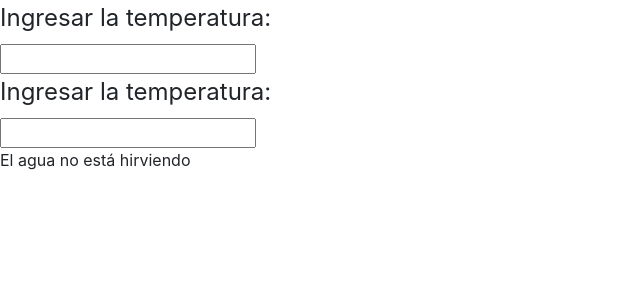
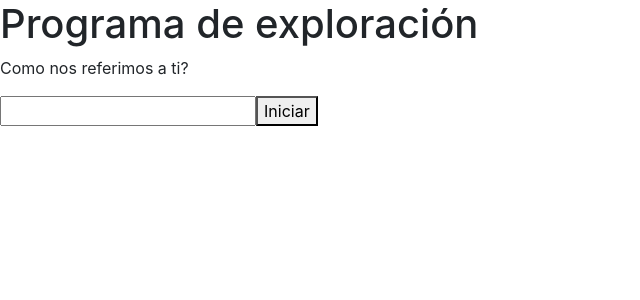
Before and after one commit to ces1406/Estudio-ReactJS, a React app: page / in a window 1280 px wide. Shown: the top 300 px of the page, without its empty margins (0-640 px from the left). Built offline with nearby package versions, Linux system fonts and the light colour scheme.

Commit message:
11->Composicion vs Herencia

```diff
--- a/index.js
+++ b/index.js
@@ -10,7 +10,8 @@ import ReactDOM from 'react-dom';
 //import App from './src/sitio_oficial/7_conditional_rendering/App';
 //import App from './src/sitio_oficial/8_lists_and_keys/App';
 //import App from './src/sitio_oficial/9_forms/App';
-import App from './src/sitio_oficial/10_lifting_state_up/App';
+//import App from './src/sitio_oficial/10_lifting_state_up/App';
+import App from './src/sitio_oficial/11_composit_vs_inherit/App';
 import 'bootstrap/dist/css/bootstrap.min.css';
 
 ReactDOM.render(<App />, document.getElementById('root'));
--- /dev/null
+++ b/src/sitio_oficial/11_composit_vs_inherit/App.js
@@ -0,0 +1,89 @@
+import React from 'react';
+
+// HERENCIA:
+function BordeDecorado(props){
+    return(
+        <div className={'BordeDecorado BordeDecorado-'+props.color}>
+            {props.children}
+        </div>
+    )
+}
+function Dialogo(props){
+    return(
+        <BordeDecorado color="blue">
+            <h1 className="Dialog-title">
+                {props.titulo}
+            </h1>
+            <p className="Dialog-message">
+                {props.mensaje}
+            </p>
+        </BordeDecorado>
+    )
+}
+function DialogoBienvenida(){
+    return(
+        <Dialogo titulo={'Bienvenido'} mensaje="Bienvenido al sitio sobre React!"></Dialogo>
+    )
+}
+function PanelDividido(){
+    return(
+        <div className="SplitPane">
+            <div className="SplitPane-left">
+                {props.left}
+            </div>
+            <div className="SplitPane-right">
+                {props.right}
+            </div>
+        </div>
+    )
+}
+
+// COMPOSICION:
+function DialogoC(props){
+    return(
+        <BordeDecorado color="blue">
+            <h1 className="Dialog-title">
+                {props.titulo}
+            </h1>
+            <p className="Dialog-message">
+                {props.mensaje}
+            </p>
+            {props.children}
+        </BordeDecorado>
+    )
+}
+class DialogoIngreso extends React.Component {
+    constructor(props){
+        super(props);
+        this.handleChange = this.handleChange.bind(this);
+        this.handleSignUp = this.handleSignUp.bind(this);
+        this.state = { login : ''}
+    }
+    handleChange(e){
+        this.setState({login:e.target.value})
+    }
+    handleSignUp(e){
+        alert('Bienvenido a bordo Sr. '+this.state.login)
+    }
+    render(){
+        return(
+            <DialogoC titulo='Programa de exploración' mensaje='Como nos referimos a ti?'>
+                <input value={this.state.login} onChange={this.handleChange}/>
+                <button onClick={this.handleSignUp}>
+                    Iniciar
+                </button>
+            </DialogoC>
+        )
+    }
+}
+
+
+export default class App extends React.Component {
+    render(){
+        return(
+            <div>
+                <DialogoIngreso />
+            </div>
+        )
+    }
+}
```
